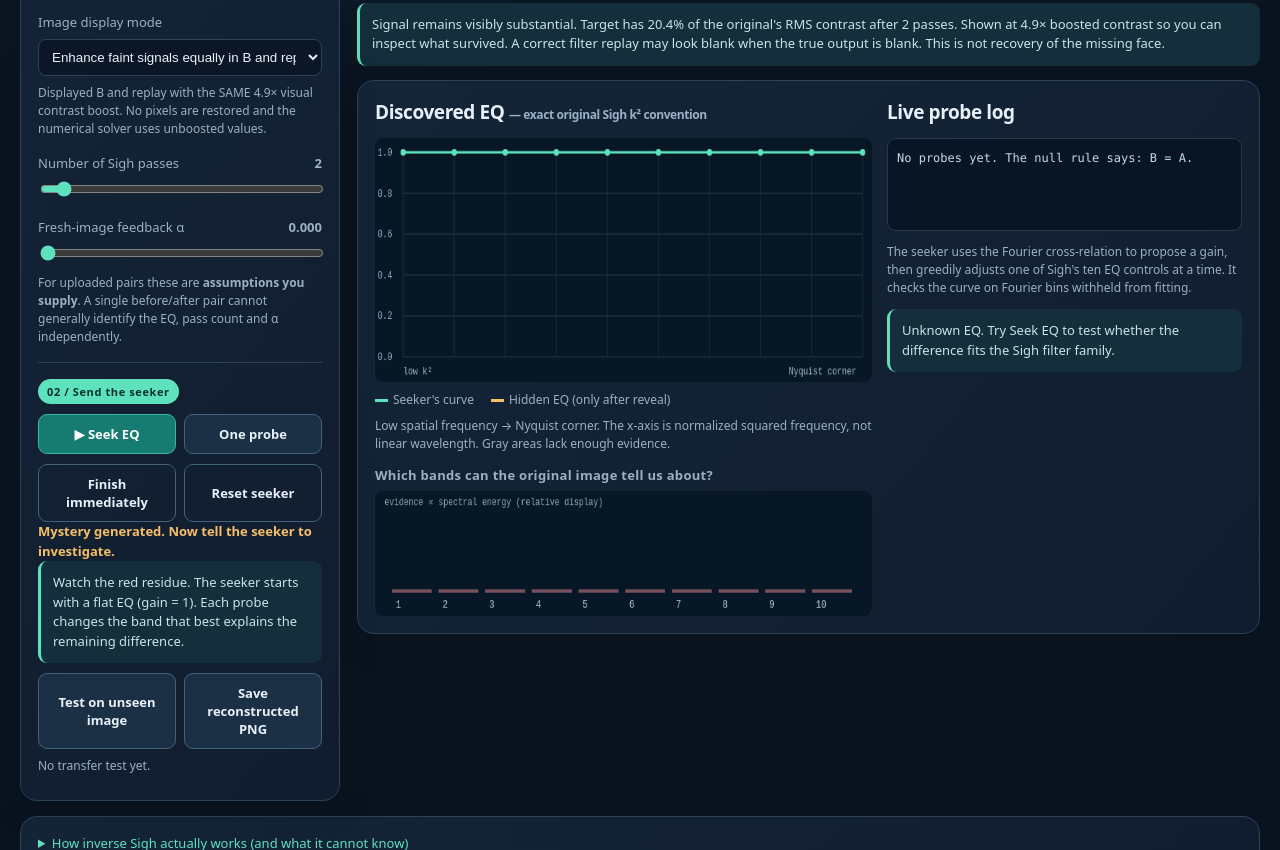
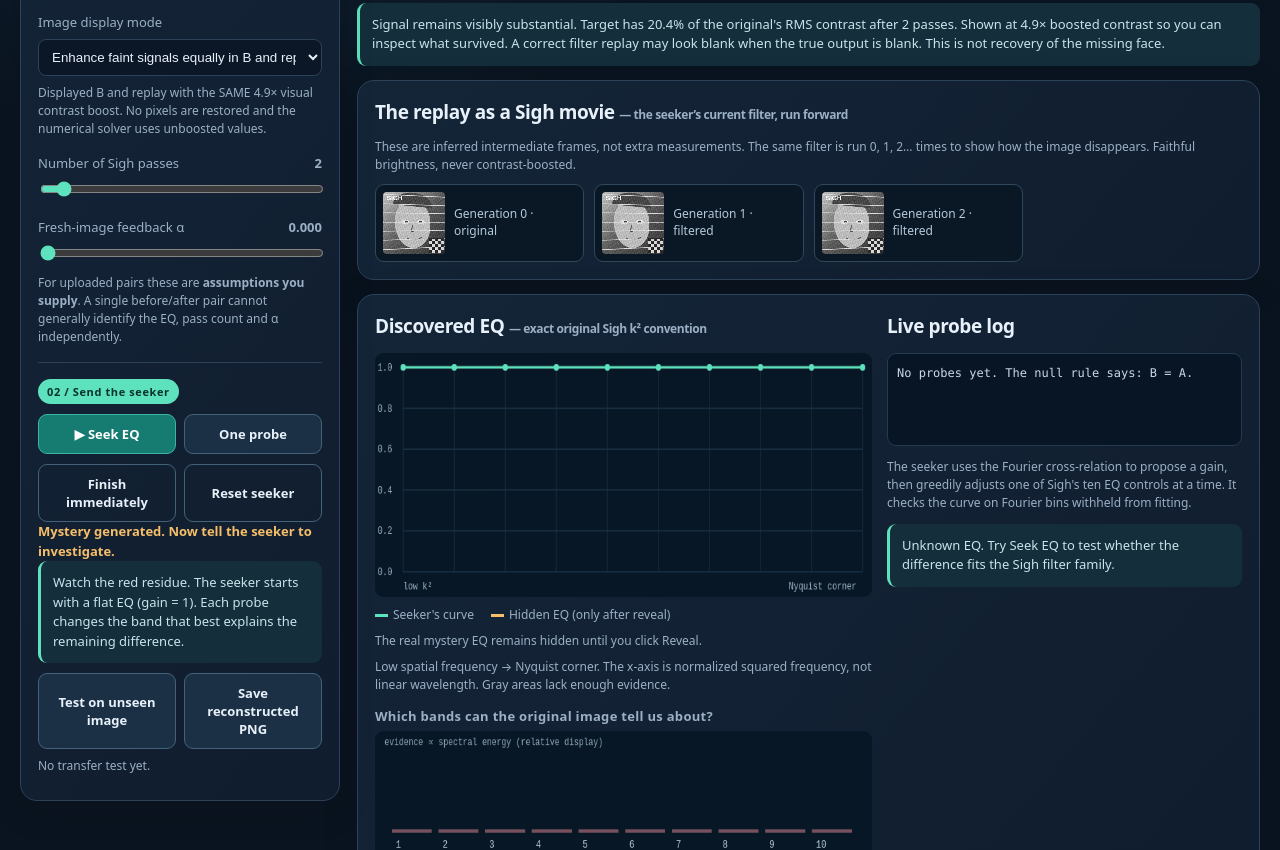
Before and after one commit to anttiluode/SighImageInverse, a plain HTML site: page index.html in a window 1280 px wide. Shown: the part 589-1439 px from the top of the page. Drawn offline with Linux system fonts and the light colour scheme.

Commit message:
Add true Sigh forward-generation filmstrip and hidden-vs-recovered EQ accuracy readout

```diff
--- a/index.html
+++ b/index.html
@@ -37,6 +37,11 @@ button.primary{background:#167b71;border-color:#39b6a4;color:white}button.primar
 .tile canvas{display:block;width:100%;aspect-ratio:1;image-rendering:pixelated;border-radius:5px;background:#070d12}
 .tile .hint{font-size:11px;color:var(--soft);padding-top:7px;min-height:28px}
 .metrics{display:grid;grid-template-columns:repeat(4,1fr);gap:10px;margin-bottom:14px}
+.timeline{display:grid;grid-template-columns:repeat(4,minmax(0,1fr));gap:10px;margin-top:10px}
+.timeline .moment{display:flex;align-items:center;gap:9px;border:1px solid #30485b;border-radius:9px;background:#0a1826;padding:7px;min-width:0}
+.timeline canvas{width:62px;height:62px;image-rendering:pixelated;border-radius:4px}
+.timeline span{font:12px/1.4 system-ui;color:#b5c9d9}
+@media(max-width:650px){.timeline{grid-template-columns:repeat(2,1fr)}}
 .metric{border:1px solid var(--line);border-radius:10px;padding:10px;background:#101f31}
 .metric .value{font:700 21px/1.2 ui-monospace,SFMono-Regular,Consolas,monospace;margin-top:3px}
 .metric .name{font-size:11px;color:var(--soft)}
@@ -100,11 +105,17 @@ button.primary{background:#167b71;border-color:#39b6a4;color:white}button.primar
    <div class="metric"><div class="name">Held-out frequency error</div><div class="value" id="heldout">—</div></div>
   </div>
   <div class="notice" id="survivalMessage" style="margin:0 0 14px">Image signal survival will appear here.</div>
+  <div class="panel" style="margin-bottom:14px">
+   <h2>The replay as a Sigh movie <span class="small">— the seeker’s current filter, run forward</span></h2>
+   <p class="small">These are inferred intermediate frames, not extra measurements. The same filter is run 0, 1, 2… times to show how the image disappears. Faithful brightness, never contrast-boosted.</p>
+   <div class="timeline" id="timeline"></div>
+  </div>
   <div class="panel eqpanel">
    <div>
     <h2>Discovered EQ <span class="small">— exact original Sigh k² convention</span></h2>
     <canvas id="eqChart" class="graph" width="740" height="290"></canvas>
     <div class="legend"><span><i class="swatch" style="background:#5ee1bd"></i>Seeker's curve</span><span><i class="swatch" style="background:#f6be69"></i>Hidden EQ (only after reveal)</span></div>
+    <p class="small" id="truthStatus">The real mystery EQ remains hidden until you click Reveal.</p>
     <p class="small">Low spatial frequency → Nyquist corner. The x-axis is normalized squared frequency, not linear wavelength. Gray areas lack enough evidence.</p>
     <h3 style="margin:13px 0 5px">Which bands can the original image tell us about?</h3>
     <canvas id="supportChart" class="graph" width="740" height="150"></canvas>
@@ -264,6 +275,21 @@ function drawSupport(){
  }
  ctx.fillStyle="#93acbe";ctx.font="12px monospace";ctx.fillText("evidence ∝ spectral energy (relative display)",14,17);
 }
+function renderTimeline(curve){
+ var box=el("timeline");box.textContent="";
+ var steps=[0,1,Math.max(1,Math.floor(S.passes/2)),S.passes];
+ steps=Array.from(new Set(steps)).sort(function(a,b){return a-b;});
+ for(var n=0;n<steps.length;n++){
+  var step=steps[n],tile=document.createElement("div");tile.className="moment";
+  var canvas=document.createElement("canvas");canvas.width=canvas.height=N;
+  canvas.id="timelineFrame"+n;tile.appendChild(canvas);
+  var label=document.createElement("span");
+  label.textContent=step===0?"Generation 0 · original":"Generation "+step+" · filtered";
+  tile.appendChild(label);box.appendChild(tile);
+  var data=step===0?S.source:E.forward(S.source,N,curve,step,S.alpha);
+  imagePaint(canvas.id,data,false,1);
+ }
+}
 function redraw(){
  if(!S.source||!S.target)return;
  var curve=getCurrentCurve(),predicted=E.forward(S.source,N,curve,S.passes,S.alpha);
@@ -296,6 +322,19 @@ function redraw(){
   (gain>1.01?"Shown at "+gain.toFixed(gain>10?0:1)+"× boosted contrast so you can inspect what survived. ":"")+
   "A correct filter replay may look blank when the true output is blank. This is not recovery of the missing face.";
  drawEq(curve);drawSupport();
+ // The four images above update for each probe; timeline is heavier, so
+ // refresh every fifth animated probe and on completion.
+ if(!S.fit || !S.position || S.position%5===0 ||
+     S.position===S.fit.history.length-1)renderTimeline(curve);
+ if(S.revealed&&S.truth&&S.fit){
+  var max=0,mean=0;
+  for(var bi=0;bi<10;bi++){var delta=Math.abs(curve[bi]-S.truth[bi]);max=Math.max(max,delta);mean+=delta;}
+  el("truthStatus").textContent="Hidden vs recovered EQ: worst band differs by "+max.toPrecision(3)+
+    "; mean band error "+(mean/10).toPrecision(3)+". A close curve is evidence the inverse identified the generated law.";
+ }else{
+  el("truthStatus").textContent=S.revealed?"Hidden EQ shown in gold. Seek to compare it against the turquoise recovery.":
+    "The real mystery EQ remains hidden until you click Reveal.";
+ }
  var log=el("trace");
  if(!S.fit){
   log.textContent="No probes yet. The null rule says: B = A.";
@@ -347,7 +386,7 @@ function changeAssumptions(){
 el("makeDemo").onclick=makeDemo;
 el("mystery").onchange=makeDemo;
 el("viewMode").onchange=function(){S.displayEnhanced=el("viewMode").value==="enhanced";redraw();};
-el("reveal").onclick=function(){if(!S.synthetic||!S.truth){setStatus("Only the built-in mystery has a known hidden answer.");return;}S.revealed=!S.revealed;el("reveal").textContent=S.revealed?"Hide answer":"Reveal hidden EQ";drawEq(getCurrentCurve());};
+el("reveal").onclick=function(){if(!S.synthetic||!S.truth){setStatus("Only the built-in mystery has a known hidden answer.");return;}S.revealed=!S.revealed;el("reveal").textContent=S.revealed?"Hide answer":"Reveal hidden EQ";redraw();};
 el("beforeFile").onchange=function(e){loadImage(e.target.files[0],"source");};
 el("afterFile").onchange=function(e){loadImage(e.target.files[0],"target");};
 el("passes").oninput=changeAssumptions;
```
